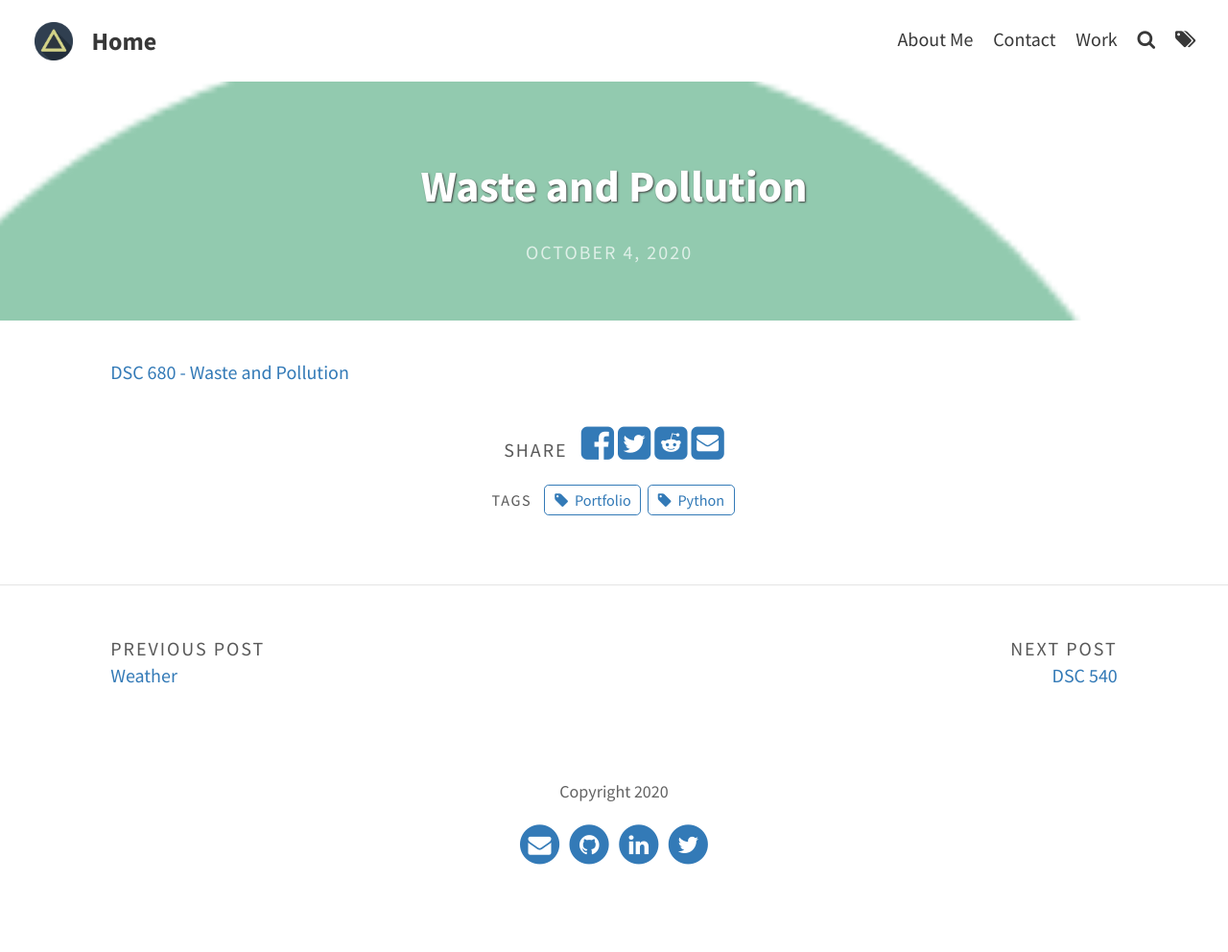
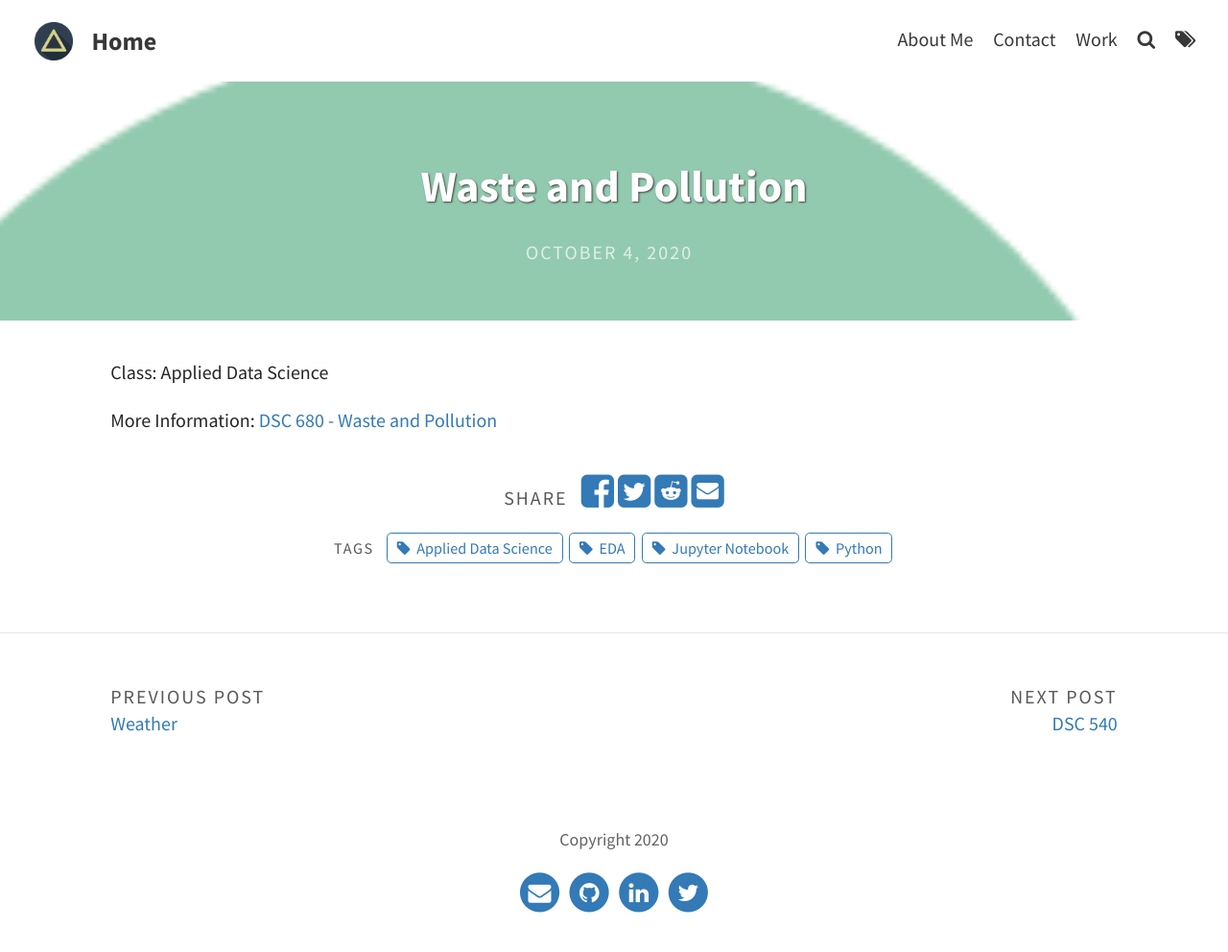
Before and after one commit to knmoses/knmoses.github.io, a Jekyll site: the page built from _portfolio/jekyllblog.md, in a window 1280 px wide. Shown: the whole page at 96% size. Built offline with Jekyll 4.4.1, drawn with Linux system fonts in a browser that asks for light colours; before the commit the page ends 942 px from its top, so only the background shows below that.

Commit message:
Update jekyllblog.md

```diff
--- a/_portfolio/jekyllblog.md
+++ b/_portfolio/jekyllblog.md
@@ -4,7 +4,9 @@ title: Waste and Pollution
 feature-img: "assets/img/portfolio/recycle.png"
 img: "assets/img/portfolio/recycle.png"
 date: 04 October 2020
-tags: [Python, Portfolio]
+tags: [Python, Jupyter Notebook, Applied Data Science, EDA]
 ---
+Class: Applied Data Science
 
+More Information:
 [DSC 680 - Waste and Pollution](https://github.com/knmoses/DSC680-Waste-and-Pollution)
```
